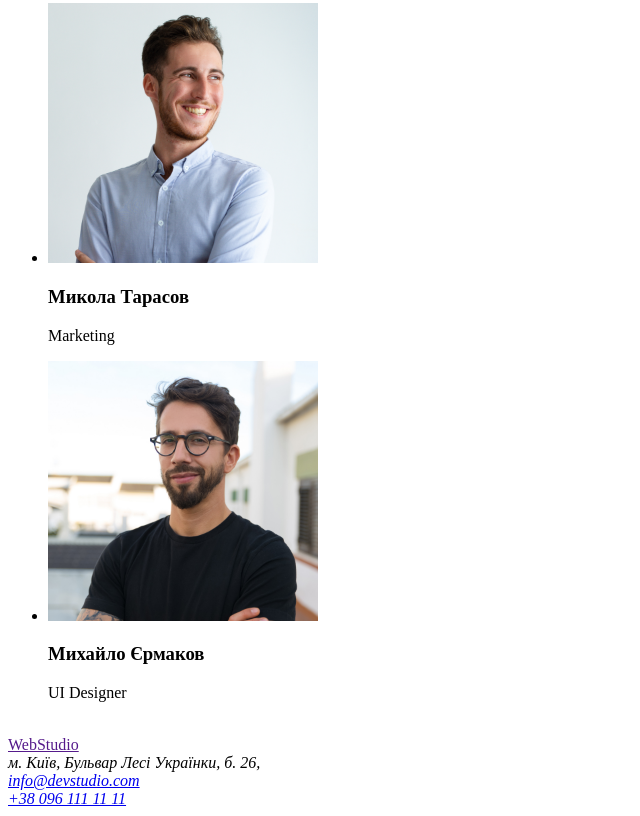
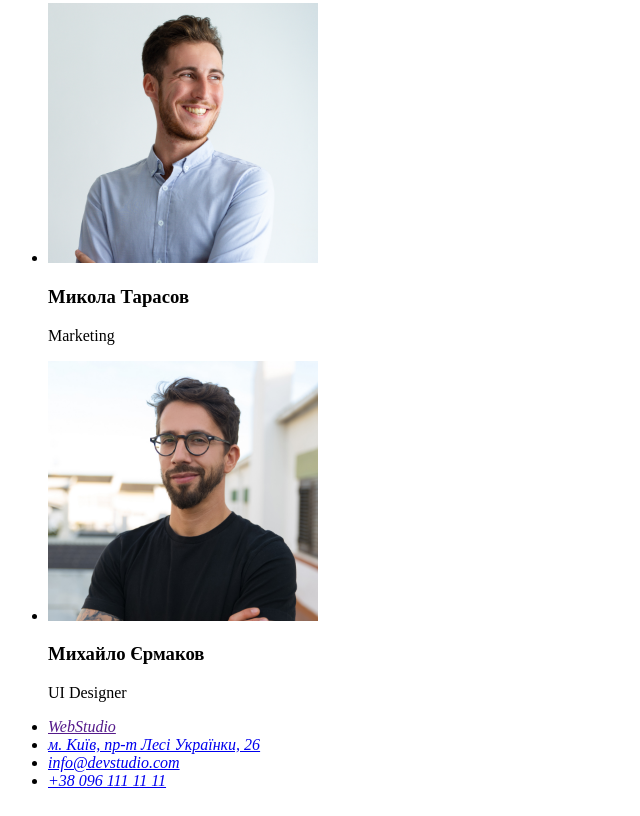
Before and after one commit to viktoriia-2002/goit-markup-hw-01, a plain HTML site: page index.html in a window 1280 px wide. Shown: the part 2267-3083 px from the top of the page, without its empty margins (0-640 px from the left). Drawn offline with Linux system fonts and the light colour scheme.

Commit message:
goit-markup-hw-01

```diff
--- a/index.html
+++ b/index.html
@@ -75,7 +75,6 @@
                 </li>
             </ul>
         </section>
-
         <section>
             <h2>Наша команда</h2>
             <ul>
@@ -102,21 +101,15 @@
                 </li>
             </ul>
         </section>
-
-        <img src="" alt="">
-        <img src="" alt="">
-        <img src="" alt="">
     </main>
     <footer>
-        <a class="header-logo" href="">WebStudio</a>
-        <address class="address">
-            м. Київ, Бульвар Лесі Українки, б. 26,
-        </address>
-        <address class="mail">
-            <a href="mailto:info@devstudio.com">info@devstudio.com</a>
-        </address>
-        <address class="phone">
-            <a href="tel:++380961111111">+38 096 111 11 11</a>
+        <address>
+            <ul>
+                <li><a class="header-logo" href="">WebStudio</a></li>
+                <li><a href="https://goo.gl/maps/dssPtxW2memMisd88">м. Київ, пр-т Лесі Українки, 26</a></li>
+                <li><a href="mailto:info@devstudio.com">info@devstudio.com</a></li>
+                <li><a href="tel:++380961111111">+38 096 111 11 11</a></li>
+            </ul>
         </address>
     </footer>
 </body>
```
Also changed, not shown: img/what-are-we-doing-img-1 copy.jpg (added), img/what-are-we-doing-img-1.png (added), img/what-are-we-doing-img-2.png (added), img/what-are-we-doing-img-3.png (added), 1 other file.
